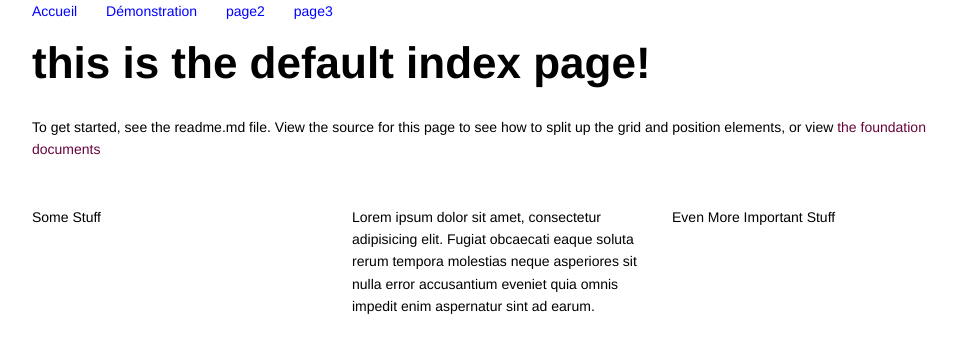
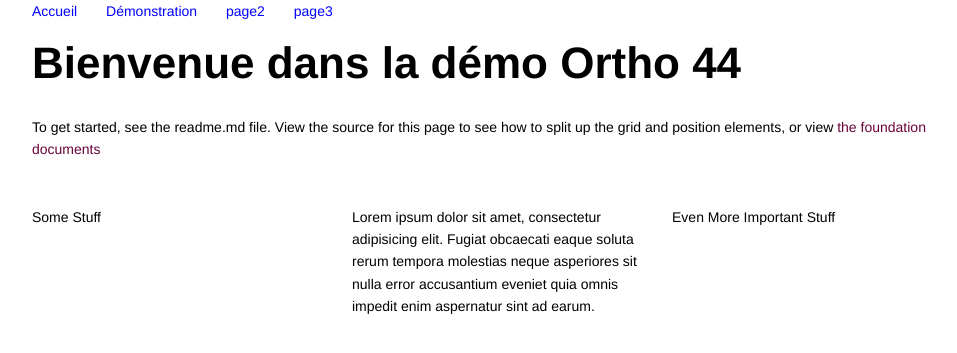
Before and after one commit to makinacorpus/ortho44, a Jekyll site: the page built from index.html, in a window 1280 px wide. Shown: the top 353 px of the page, without its empty margins (143-1100 px from the left). Built offline with Jekyll 4.4.1, drawn with Linux system fonts in a browser that asks for light colours.

Commit message:
Updated index.html

```diff
--- a/index.html
+++ b/index.html
@@ -1,9 +1,11 @@
 ---
+published: true
 layout: default
-title: Welcome!
+title: "Welcome!"
+
 ---
 
-<h1>this is the default index page!</h1>
+<h1>Bienvenue dans la démo Ortho 44</h1>
 
 <!-- breaks, because we don't have any CSS yet -->
 <br>
```
